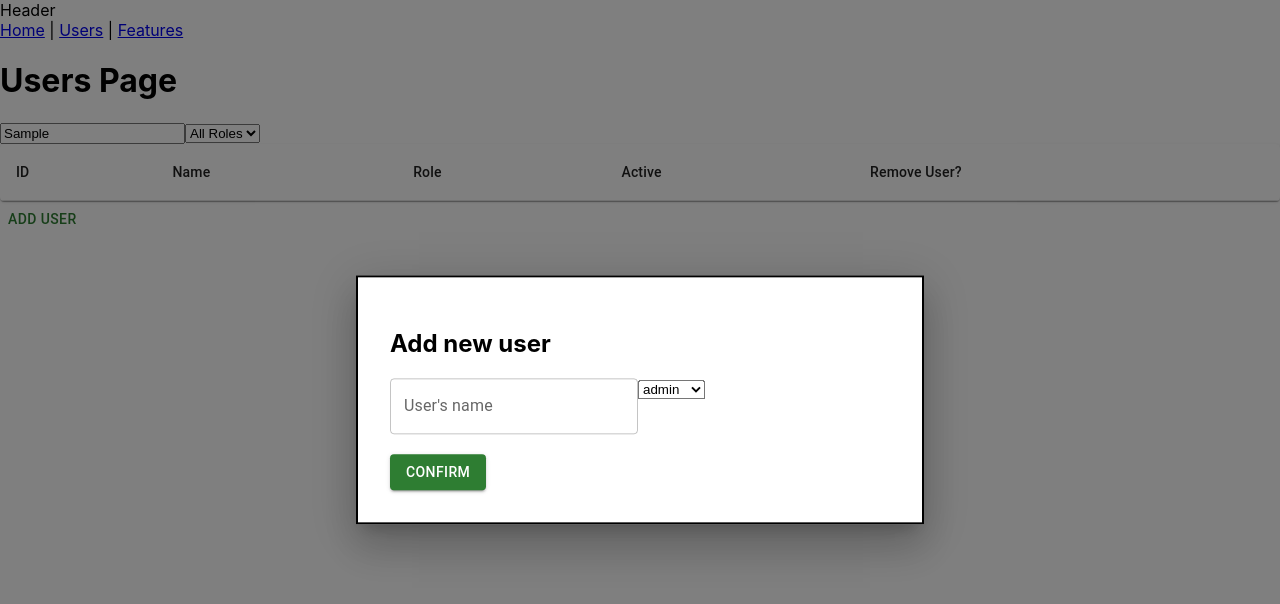
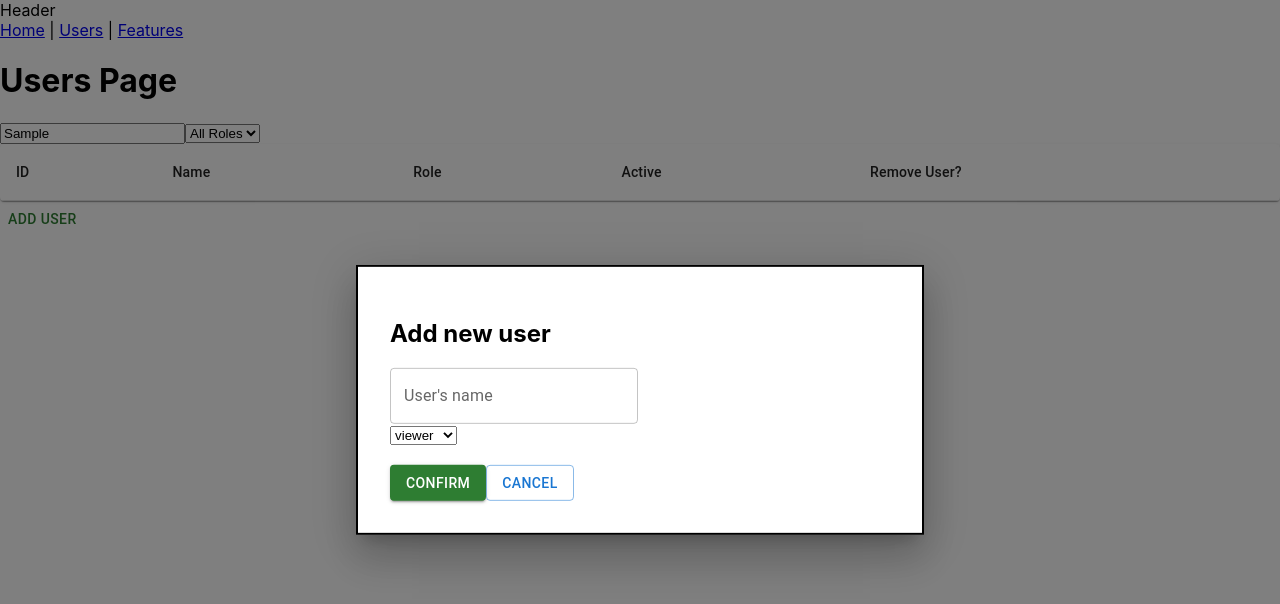
Before and after one commit to stephaniesomade/access-hub, a React (Create React App) app: page /users in a window 1280 px wide. Both pictures are taken after typing "Sample" into the empty fields and a click on the button "ADD USER". Shown: the top 604 px of the page. Built offline with nearby package versions, Linux system fonts and the light colour scheme.

Commit message:
feat(003): Cancel model automatically

```diff
--- a/src/components/AddUserModal.jsx
+++ b/src/components/AddUserModal.jsx
@@ -18,7 +18,7 @@ const style = {
 
 export default function AddUserModal({ open, onClose, onConfirm }) {
   const [userName, setUserName] = useState('');
-  const [role, setRole] = useState('');
+  const [role, setRole] = useState('viewer');
   const [active, setActive] = useState(true);
   const handleCancel = () => {
     onClose();
@@ -26,6 +26,7 @@ export default function AddUserModal({ open, onClose, onConfirm }) {
 
   const handleConfirm = () => {
     onConfirm(userName, role, active)
+    onClose()
   }
 
   return (
@@ -41,19 +42,25 @@ export default function AddUserModal({ open, onClose, onConfirm }) {
           value={userName}
           onChange={(e) => setUserName(e.target.value)}
           autoFocus />
+        <br></br>
+
         <select
           value={role}
           onChange={(e) => setRole(e.target.value)}>
+          <option value="viewer">viewer</option>
+          <option value="editor">editor</option>
+          <option value="support">support</option>
           <option value="admin">admin</option>
-          <option value="viewer">viewer</option>
-          <option value="support">support</option>
-          <option value="editor">editor</option>
         </select>
         <br></br>
         <br></br>
         <Button variant="contained" color="success" onClick={handleConfirm}>
           Confirm
         </Button>
+        <Button variant="outlined" onClick={handleCancel}>
+            Cancel
+          </Button>
+
       </Box>
 
     </Modal>
```
